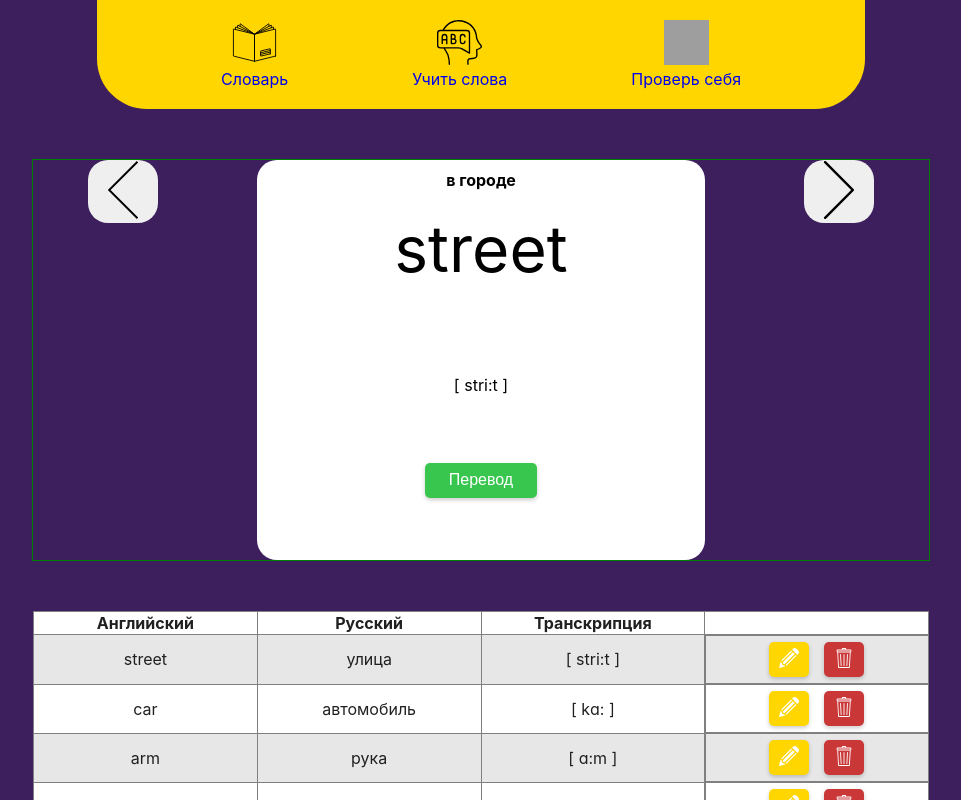
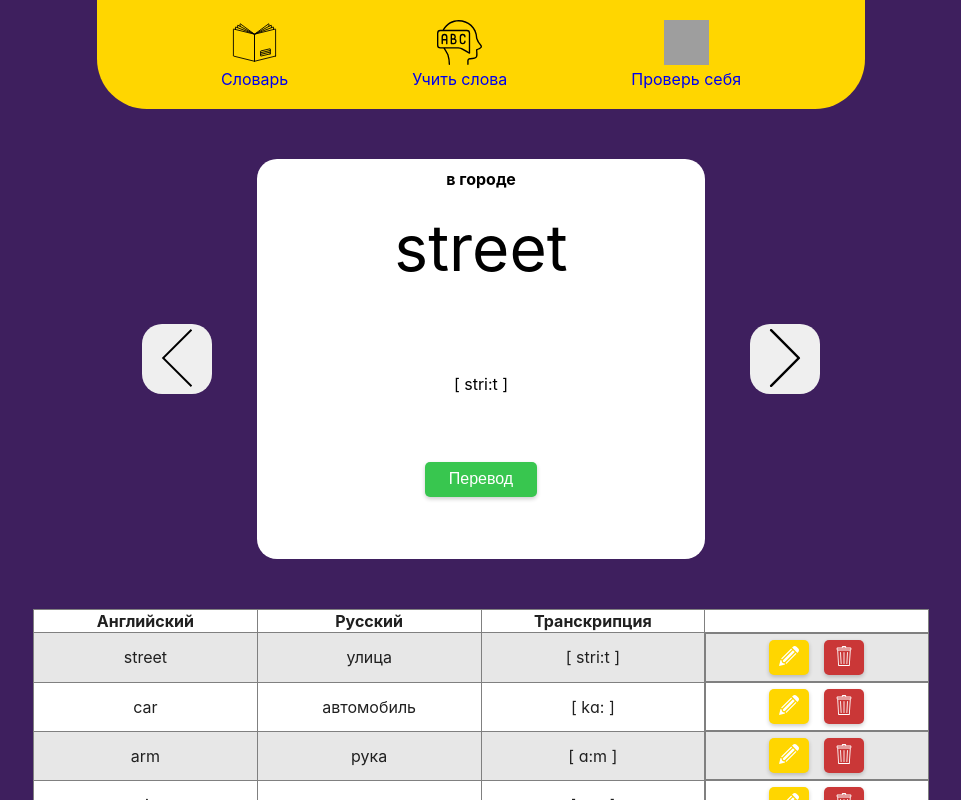
Before and after one commit to AlenaNemtsova/flashcards, a React (Create React App) app: page / in a window 1280 px wide. Shown: the top 800 px of the page, without its empty margins (159-1120 px from the left). Built offline with nearby package versions, Linux system fonts and the light colour scheme; grey boxes are pictures that could not be loaded.

Commit message:
aligned flashcard container elements

```diff
--- a/src/components/CardsContainer.jsx
+++ b/src/components/CardsContainer.jsx
@@ -1,39 +1,39 @@
-import React,  { useState } from 'react';
-import './CardsContainer.scss';
-import FlashCard from './FlashCard';
-import arrowLeft from '../assets/images/left-arrow.svg';
-import arrowRight from '../assets/images/right-arrow.svg';
-
+import React, { useState } from "react";
+import "./CardsContainer.scss";
+import FlashCard from "./FlashCard";
+import arrowLeft from "../assets/images/left-arrow.svg";
+import arrowRight from "../assets/images/right-arrow.svg";
 
 function CardsContainer({ rows }) {
-
   const [index, setIndex] = useState(0);
 
   const handleClickForward = () => {
-        setIndex( index >= rows.length-1 ? 0 : index+1 );
+    setIndex(index >= rows.length - 1 ? 0 : index + 1);
   };
 
   const handleClickBack = () => {
-        setIndex(index <= 0 ? rows.length-1 : index-1);
+    setIndex(index <= 0 ? rows.length - 1 : index - 1);
   };
 
+  return (
+    <div className="cards-container">
+      <button className="back-btn" onClick={handleClickBack}>
+        <img src={arrowLeft} alt="arrow to flip back" />
+      </button>
 
-    return (
-        <div className='cards-container'>
-            <div className='back'>
-                <button className='back-btn' onClick={handleClickBack}>
-                    <img src={arrowLeft} alt="arrow to flip back"/>
+      <FlashCard
+        id={rows[index].id}
+        english={rows[index].english}
+        transcription={rows[index].transcription}
+        russian={rows[index].russian}
+        tags={rows[index].tags}
+      ></FlashCard>
+
+      <button className="forward-btn" onClick={handleClickForward}>
+        <img src={arrowRight} alt="arrow to flip forward" />
       </button>
     </div>
-
-            <FlashCard id={rows[index].id} english={rows[index].english} transcription={rows[index].transcription} russian={rows[index].russian} tags={rows[index].tags}></FlashCard>
-
-            <div className='forward'>
-
-            <button className='forward-btn' onClick={handleClickForward}><img src={arrowRight} alt="arrow to flip forward" /></button>
-            </div>
-        </div>
-    )
+  );
 }
 
-export default CardsContainer
+export default CardsContainer;
--- a/src/components/CardsContainer.scss
+++ b/src/components/CardsContainer.scss
@@ -1,21 +1,17 @@
 .cards-container {
+    display: flex;
+    gap: 5%;
+    justify-content: center;
+    align-items: center;
 
-    display: flex;
-    flex-direction: row;
-    gap: 5%;
     width: 70%;
     margin: 50px auto;
-
-    border: 1px solid green;
 }
 
-.back, .forward {
-    width: 20%;
-}
-
-.back-btn, .forward-btn {
-
+.back-btn,
+.forward-btn {
     border: none;
     border-radius: 20px;
     width: 70px;
+    height: 70px;
 }
```
Lines whose indentation alone changed are shown as unchanged.
